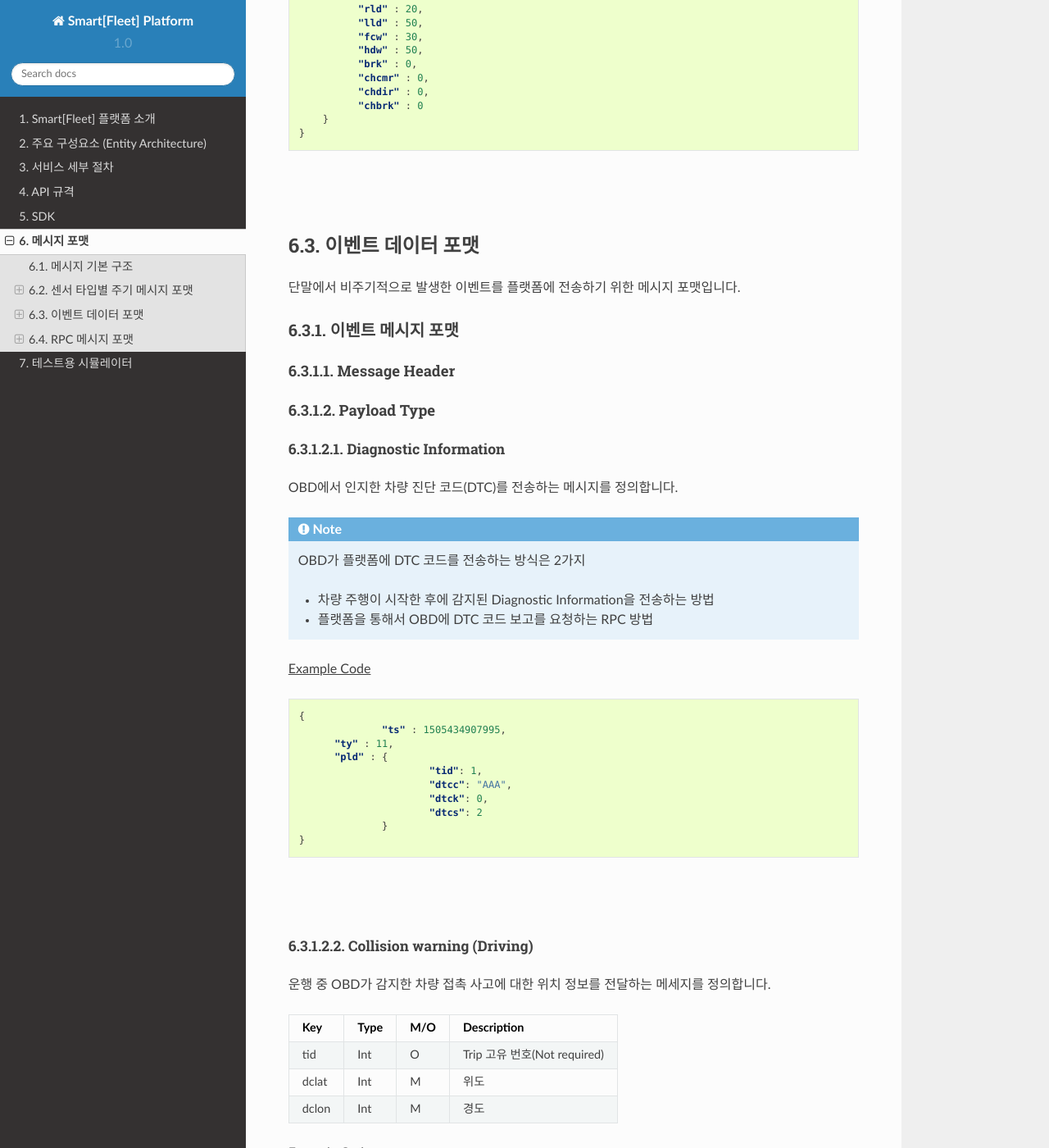
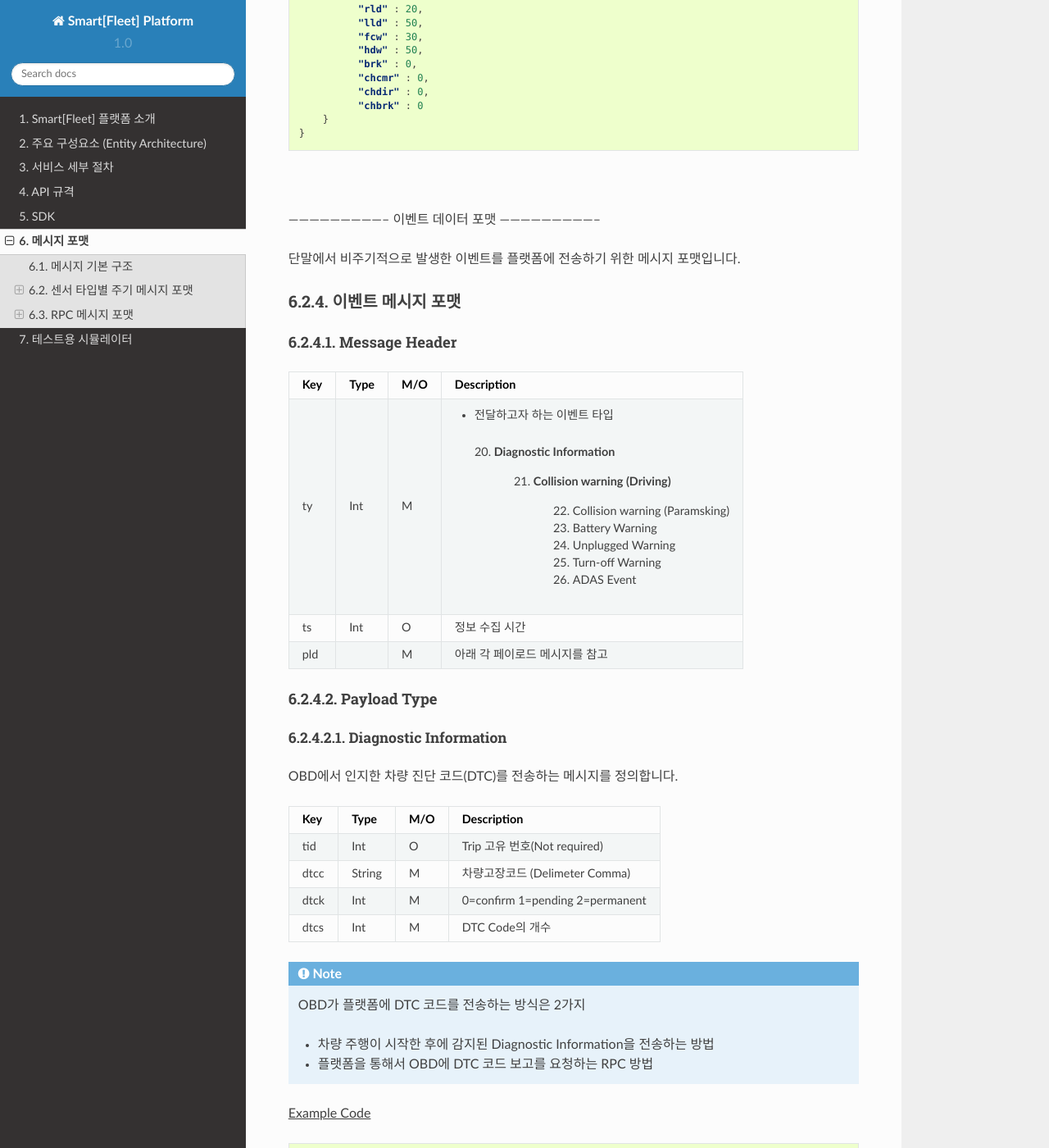
Before and after one commit to skt-smartfleet/web_document, a Sphinx documentation site: the page built from source/message.rst, in a window 1280 px wide and 1400 px high, scrolled down 10986 px. Shown: the whole window at 82% size. Built offline with Sphinx 7.4.7 and the Read the Docs theme 2.0.0, drawn with Linux system fonts in a browser that asks for light colours; some of the changed text lies outside the part shown.

Commit message:
Change Event Messages

```diff
--- a/source/message.rst
+++ b/source/message.rst
@@ -608,7 +608,6 @@
 
 |br|
 |br|
-
 -----------------------------
 이벤트 데이터 포맷
 -----------------------------
@@ -625,46 +624,45 @@
 .. rst-class:: table-width-fix
 .. rst-class:: text-align-justify
 
+
+========  =======  ========  ========================================
+Key       Type     M/O       Description
+========  =======  ========  ========================================
+ty        Int      M         - 전달하고자 하는 이벤트 타입
+
+                              20. Diagnostic Information
+              							  21. Collision warning (Driving)
+							                22. Collision warning (Paramsking)
+							                23. Battery Warning
+							                24. Unplugged Warning
+							                25. Turn-off Warning
+							                26. ADAS Event
+
+ts        Int      O         정보 수집 시간
+pld                M         아래 각 페이로드 메시지를 참고
+========  =======  ========  ========================================
+
+Payload Type
+~~~~~~~~~~~~~~
+
+Diagnostic Information
+^^^^^^^^^^^^^^^^^^^^^^
+
+OBD에서 인지한 차량 진단 코드(DTC)를 전송하는 메시지를 정의합니다.
+
+.. rst-class:: table-width-fix
+.. rst-class:: text-align-justify
+
 +------+--------+-----+---------------------------------+
 | Key  | Type   | M/O | Description                     |
 +======+========+=====+=================================+
-| ty   | Int    | M   | 전달하고자 하는 이벤트 타입            |
-|      |        |     |                                 |
-|      |        |     | 20. Diagnostic Information      |
-|      |        |     | 21. Collision warning (Driving) |
-|      |        |     | 22. Collision warning (Parking) |
-|      |        |     | 23. Battery Warning             |
-|      |        |     | 24. Unplugged Warning           |
-|      |        |     | 25. Turn-off Warning            |
-|      |        |     | 26. ADAS Event                  |
+| tid  | Int    | O   | Trip 고유 번호(Not required)    |
 +------+--------+-----+---------------------------------+
-| ts   | String | M   | 정보 수집 시간 (Platform 수집 기준)   |
-+------+--------+-----+---------------------------------+
-| pld  |        | M   | 아래 각 페이로드 메시지를 참고         |
-+------+--------+-----+---------------------------------+
-
-
-Payload Type
-~~~~~~~~~~~~~~
-
-Diagnostic Information
-^^^^^^^^^^^^^^^^^^^^^^
-
-OBD에서 인지한 차량 진단 코드(DTC)를 전송하는 메시지를 정의합니다.
-
-.. rst-class:: table-width-fix
-.. rst-class:: text-align-justify
-
-+------+--------+-----+---------------------------------+
-| Key  | Type   | M/O | Description                     |
-+======+========+=====+=================================+
-| tid  | Int    | O   | Trip 고유 번호(Not required)      |
-+------+--------+-----+---------------------------------+
-| dtcc | String | M   | 차량고장코드 (Delimeter Comma)     |
+| dtcc | String | M   | 차량고장코드 (Delimeter Comma)  |
 +------+--------+-----+---------------------------------+
 | dtck | Int    | M   | 0=confirm 1=pending 2=permanent |
 +------+--------+-----+---------------------------------+
-| dtcs | Int    | M   | DTC Code의 개수                   |
+| dtcs | Int    | M   | DTC Code의 개수                 |
 +------+--------+-----+---------------------------------+
 
 .. note::
```
